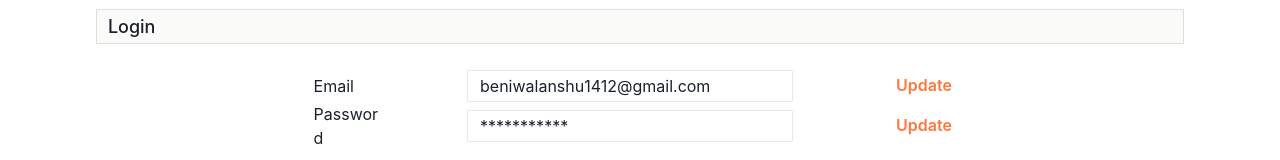
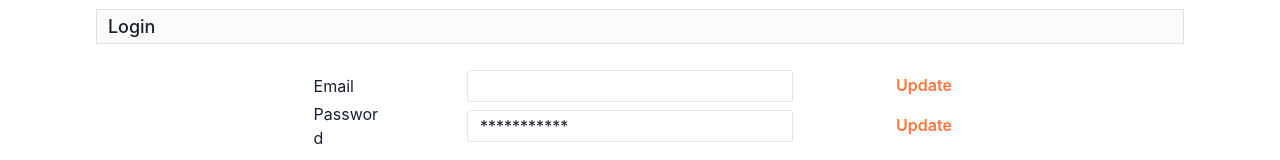
Before and after one commit to Mohd-Haroon/Cronometrer-Clone, a React (Create React App) app in the folder Frontend/cronoapp/: page /user/settings in a window 1280 px wide. Shown: the part 183-343 px from the top of the page. Built offline with nearby package versions, Linux system fonts and the light colour scheme; sample sign-in values are in the browser's storage.

Commit message:
updated files

```diff
--- a/Frontend/cronoapp/src/Component/userdashboard/Settings.jsx
+++ b/Frontend/cronoapp/src/Component/userdashboard/Settings.jsx
@@ -27,6 +27,7 @@ export const Settings = () => {
   const [update, setUpdate] = useState({});
 
   const userId = localStorage.getItem("token");
+  const email = localStorage.getItem("email");
   const navigate = useNavigate();
 
   useEffect(() => {
@@ -46,7 +47,8 @@ export const Settings = () => {
 
   const handleUpdate = () => {
     const payload = JSON.stringify(update);
-    fetch(`https://salty-chamber-30466.herokuapp.com/auth/user/${userId}`, {
+    console.log(payload);
+    fetch(`https://morning-citadel-47535.herokuapp.com/auth/user/${userId}`, {
       method: "PATCH",
       headers: {
         "content-type": "application/json",
@@ -58,10 +60,13 @@ export const Settings = () => {
   };
 
   const handleDelete = () => {
-    fetch(`https://salty-chamber-30466.herokuapp.com/auth/user/${userId}`, {
+    fetch(`https://morning-citadel-47535.herokuapp.com/auth/user/${userId}`, {
       method: "DELETE",
     })
-      .then((res) => navigate("/"))
+      .then((res) => {
+        localStorage.removeItem("userId");
+        navigate("/");
+      })
       .catch((err) => console.log(err));
   };
 
@@ -83,12 +88,7 @@ export const Settings = () => {
       <div className={styles.settingsChild2}>
         <div>
           <p className={styles.emailP}>Email</p>
-          <Input
-            width="50%"
-            size="sm"
-            value="beniwalanshu1412@gmail.com"
-            readOnly="readOnly"
-          />
+          <Input width="50%" size="sm" value={email} readOnly="readOnly" />
           <Button
             onClick={onOpen}
             className={styles.updateBtn}
--- a/Frontend/cronoapp/src/Login/Login.jsx
+++ b/Frontend/cronoapp/src/Login/Login.jsx
@@ -42,7 +42,7 @@ const Login = () => {
 
   const handleLogin = () => {
     axios
-      .post("https://salty-chamber-30466.herokuapp.com/auth/login", {
+      .post("https://morning-citadel-47535.herokuapp.com/auth/login", {
         email,
         password,
       })
--- a/Frontend/cronoapp/src/Login/Signup.jsx
+++ b/Frontend/cronoapp/src/Login/Signup.jsx
@@ -57,7 +57,7 @@ const Signup = () => {
   const handleSignup = (e) => {
     e.preventDefault();
     axios
-      .post("https://salty-chamber-30466.herokuapp.com/auth/signup", signUpdata)
+      .post("https://morning-citadel-47535.herokuapp.com/auth/signup", signUpdata)
       .then((res) => {
         if (res.data.message) {
           // notify(res.data.message.toUpperCase());
```
